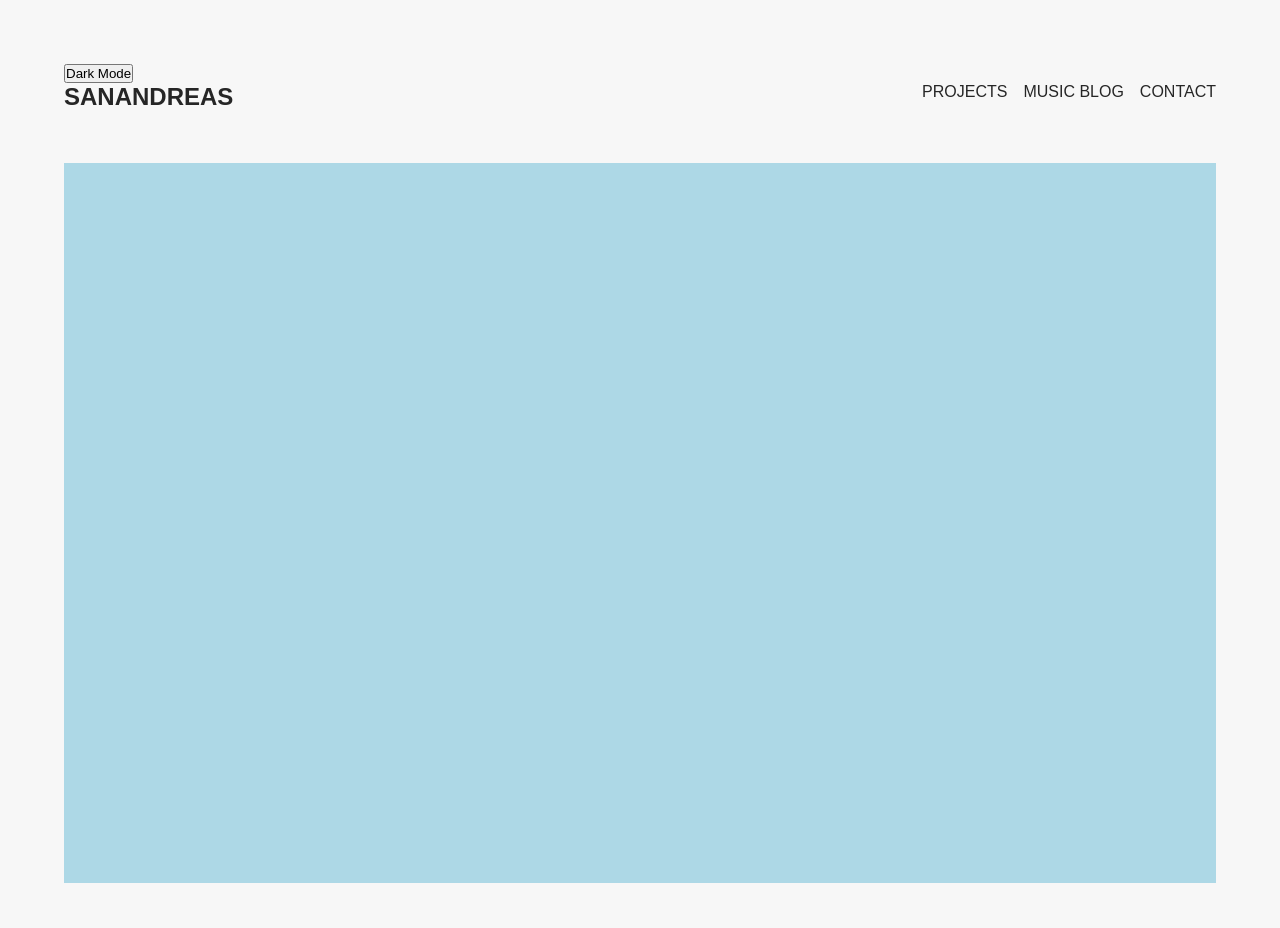
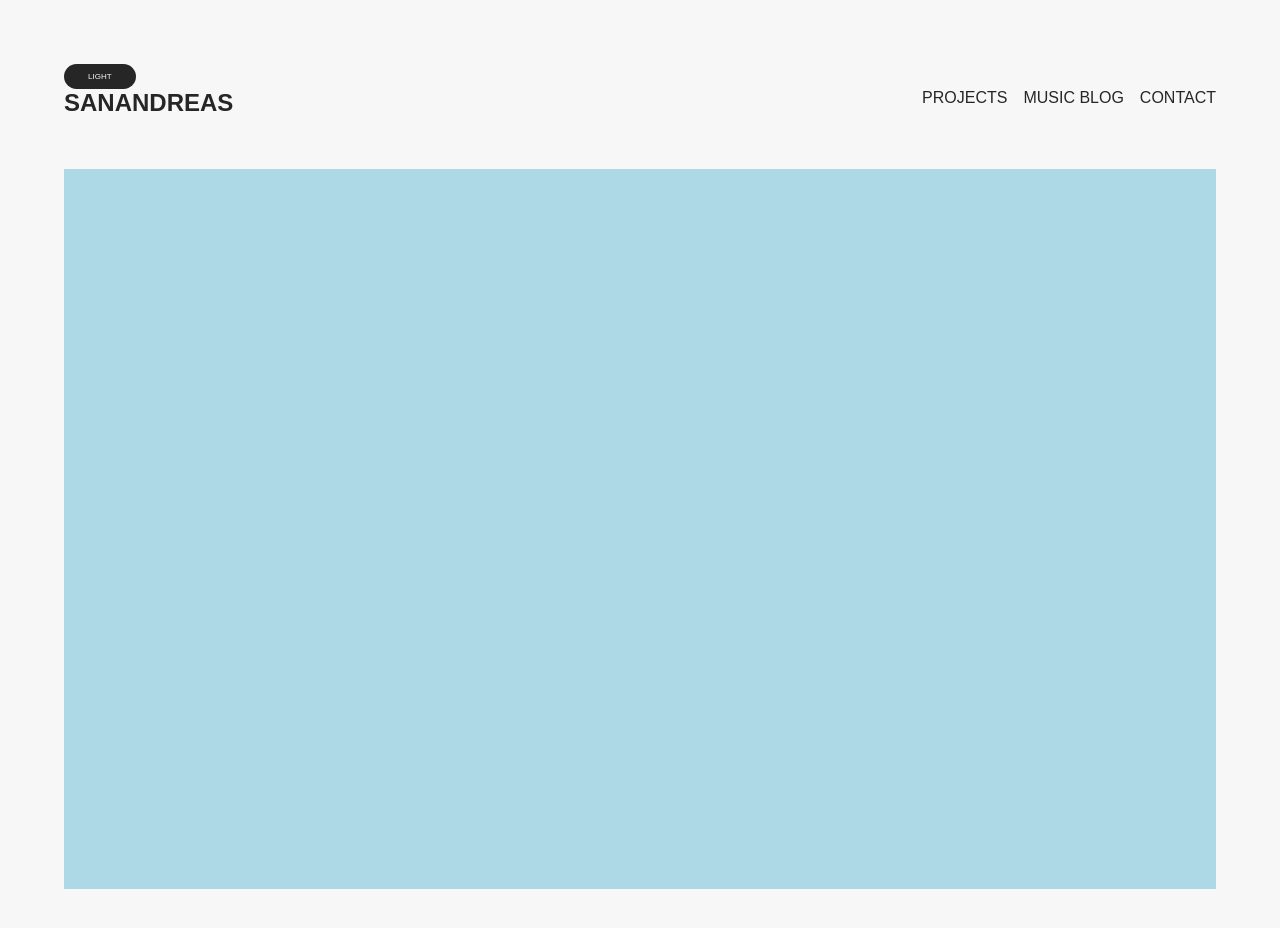
Before and after one commit to EmmAnders/sanandreas-audio-engineer, a React (Create React App) app: page / in a window 1280 px wide. Built offline with nearby package versions, Linux system fonts and the light colour scheme; a web font is replaced by a local one.

Commit message:
theme done

```diff
--- a/package.json
+++ b/package.json
@@ -11,8 +11,10 @@
     "react": "^17.0.2",
     "react-burger-menu": "^3.0.6",
     "react-dom": "^17.0.2",
+    "react-icons": "^4.2.0",
     "react-router-dom": "^5.2.0",
     "react-scripts": "4.0.3",
+    "react-toggle": "^4.1.2",
     "uuid": "^8.3.2",
     "web-vitals": "^1.1.2"
   },
--- a/src/components/ThemeToggle.jsx
+++ b/src/components/ThemeToggle.jsx
@@ -20,10 +20,10 @@ const ThemeToggle = () => {
   });
 
   return (
-    <div>
-      <button onClick={handleChange}>
-        {theme ? "Light Mode" : "Dark Mode"}
-      </button>{" "}
+    <div className="toggleContainer">
+      <button onClick={() => handleChange()} className="toggleBtn">
+       {theme? "DARK": "LIGHT"}
+      </button>
     </div>
   );
 };
--- a/src/index.scss
+++ b/src/index.scss
@@ -21,6 +21,7 @@ body {
   font-weight: 200;
   font-style: normal;
   font-size: 80%;
+  transition: background 0.2s ease;
 
   a {
     color: $black-text;
--- a/src/scss/components/ThemeToggle.scss
+++ b/src/scss/components/ThemeToggle.scss
@@ -1,13 +1,22 @@
 @import "../Variables.scss";
 @import "../Mixins.scss";
+
+.toggleContainer {
+}
+
+.toggleBtn {
+  border: none;
+  border-radius: 50px;
+  font-size: 0.5rem;
+  padding: 0.5rem 1.5rem;
+  background: $bg-color-dark;
+  color: $white-text;
+}
 
 body.dark-mode {
   background: $bg-color-dark;
   color: $white-text;
-  a {
-    color: $white-text;
-  }
-
+  a,
   .tabs__tab {
     color: #f7f7f774;
   }
@@ -23,4 +32,9 @@ body.dark-mode {
   .tabs__tab:hover {
     color: $white-text;
   } */
+
+  .toggleBtn {
+    background: $bg-color-light;
+    color: $black-text;
+  }
 }
```
Also changed, not shown: src/components/navigation/Tabs.jsx (added, +19 -0 lines), 2 other files (tests, documents, lock files or other folders).
